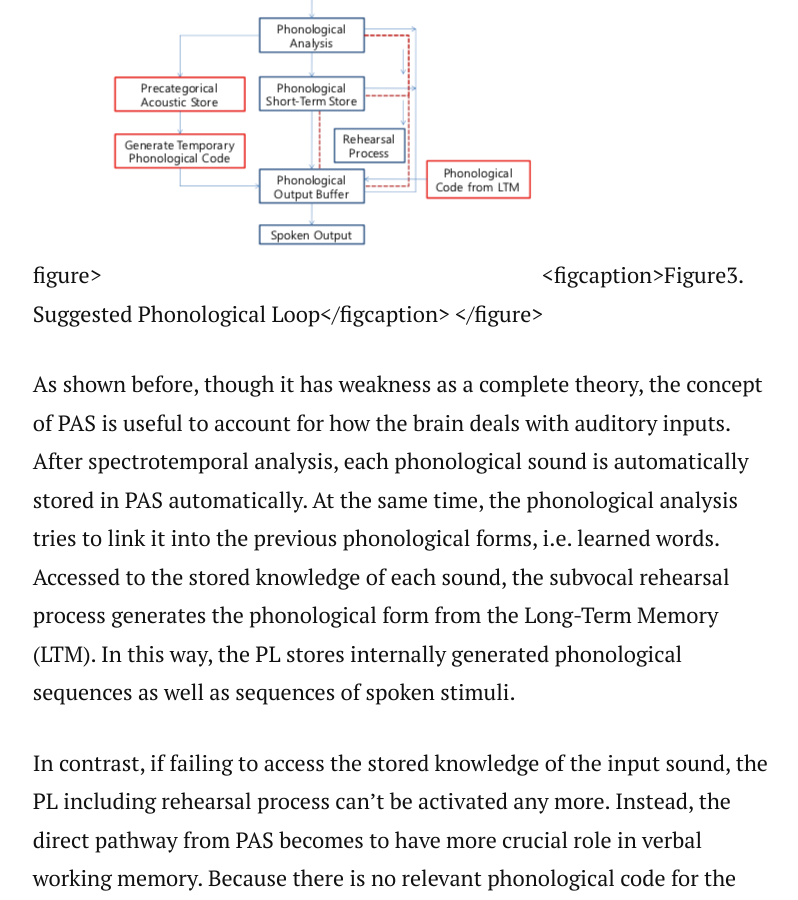
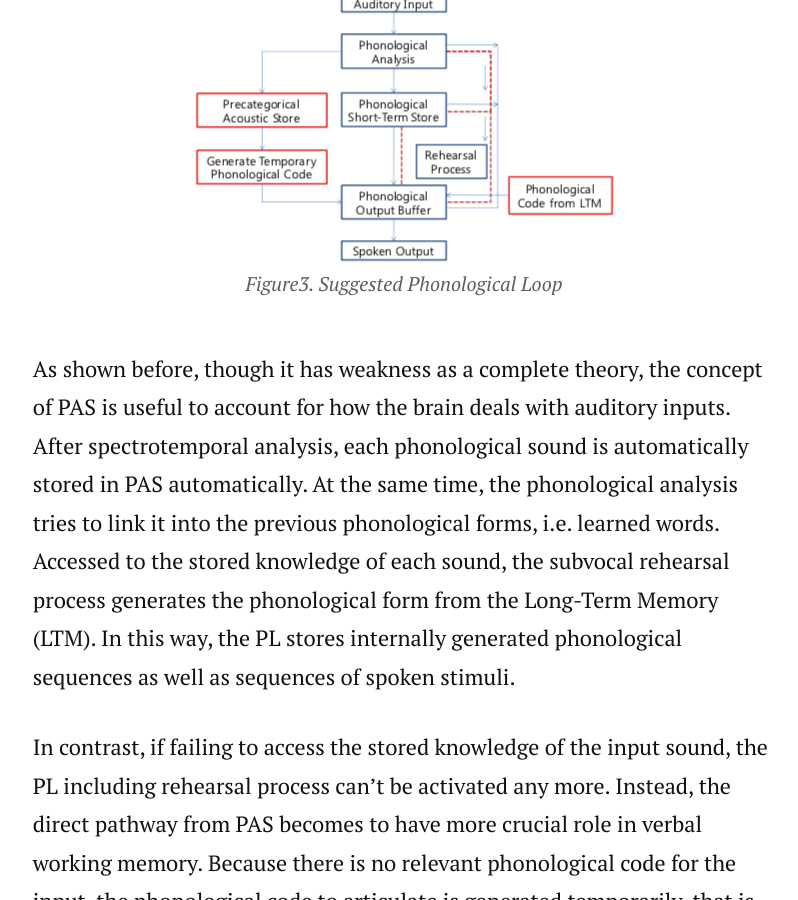
Before and after one commit to cogsci13/cogsci13.github.io, a Jekyll site: the page built from _posts/2019-04-18-Rethinking.markdown, in a window 1280 px wide and 900 px high, scrolled down 11597 px. Shown: the whole window, without its empty margins (236-1034 px from the left). Built offline with Jekyll 4.4.1, drawn with Linux system fonts in a browser that asks for light colours; nearby versions of some CDN libraries.

Commit message:
Update 2019-04-18-Rethinking.markdown

```diff
--- a/_posts/2019-04-18-Rethinking.markdown
+++ b/_posts/2019-04-18-Rethinking.markdown
@@ -78,7 +78,7 @@ Based on this fact, we can assume that the PL has two distinct processes or neur
 
 To complete it, in Figure3, I suggested a revised ver- sion of PL model. It depicts the direct pathway in detail in view of unfamiliar sounds processing.
 
-figure>
+<figure>
 	<img src="{{ '/assets/img/Suggested Phonological Loop.png' | prepend: site.baseurl }}" alt="">
 	<figcaption>Figure3. Suggested Phonological Loop</figcaption>
 </figure>
```
